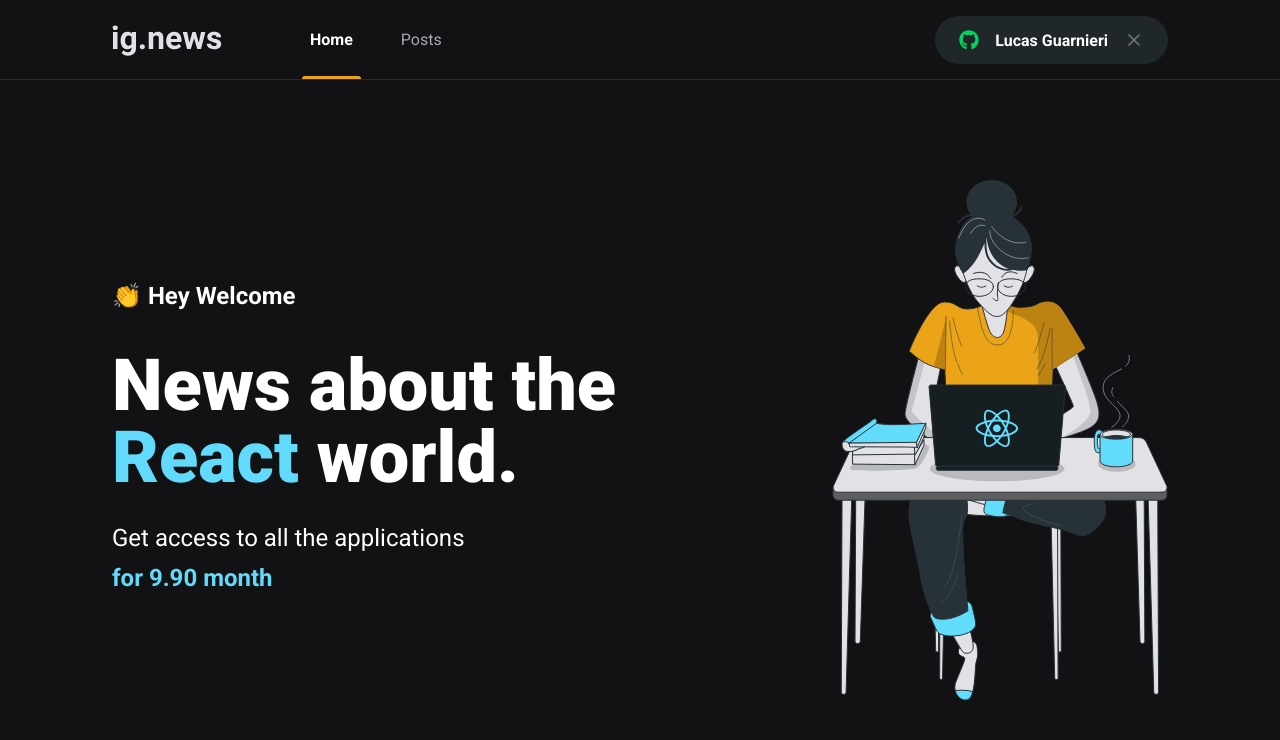
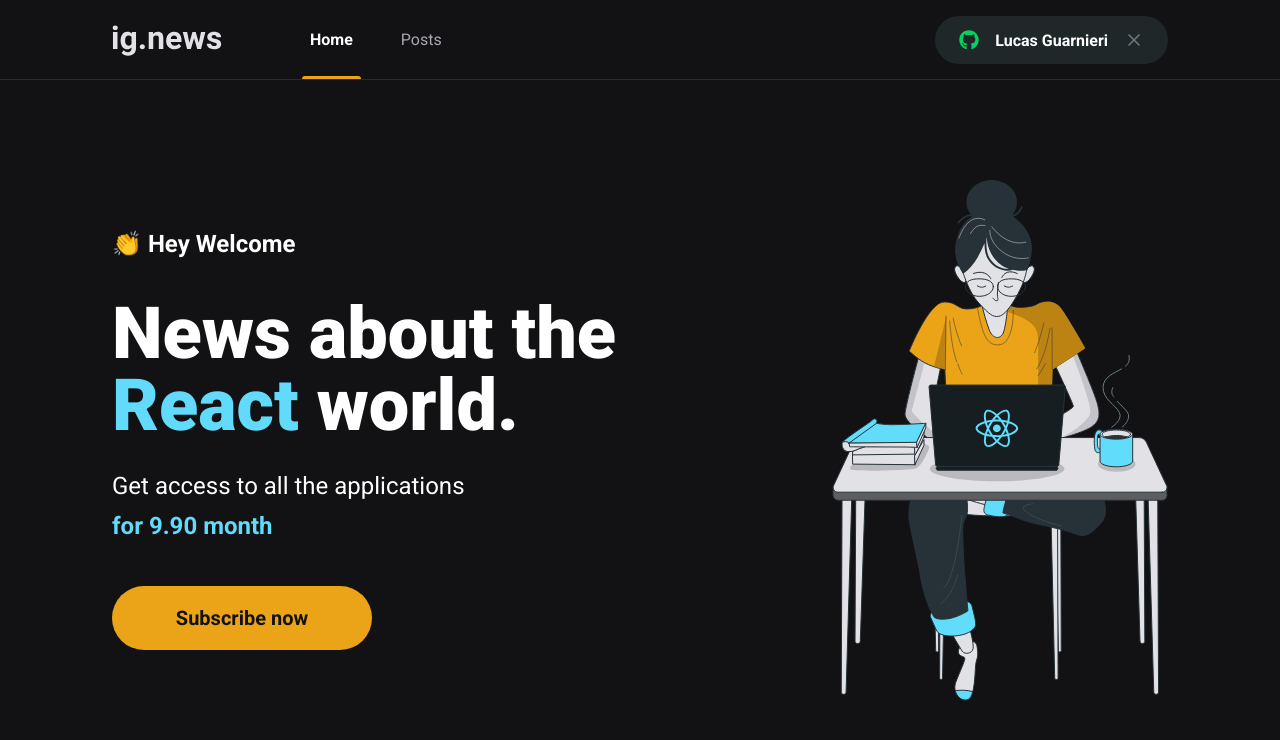
Before and after one commit to lucasguarni/ignite-ignews, a Next.js app: page / in a window 1280 px wide. Shown: the top 740 px of the page. Built offline with nearby package versions, Linux system fonts and the light colour scheme.

Commit message:
feat: Adiciona component subscribeButton

```diff
--- /dev/null
+++ b/src/components/SubscribeButton/index.tsx
@@ -0,0 +1,12 @@
+import styles from './styles.module.scss';
+
+export function SubscribeButton() {
+  return (
+    <button
+      type="button"
+      className={styles.subscribeButton}
+    >
+      Subscribe now
+    </button>
+  );
+}
--- /dev/null
+++ b/src/components/SubscribeButton/styles.module.scss
@@ -0,0 +1,18 @@
+.subscribeButton {
+  align-items: center;
+  background: var(--yellow-500);
+  border-radius: 2rem;
+  border: 0;
+  color: var(--gray-900);
+  display: flex;
+  font-size: 1.25rem;
+  font-weight: bold;
+  height: 4rem;
+  justify-content: center;
+  transition: 0.2s;
+  width: 260px;
+
+  &:hover {
+    filter: brightness(0.8);
+  }
+}
--- a/src/pages/home.module.scss
+++ b/src/pages/home.module.scss
@@ -37,4 +37,8 @@
       font-weight: bold;
     }
   }
+
+  button {
+    margin-top: 2.5rem;
+  }
 }
--- a/src/pages/index.tsx
+++ b/src/pages/index.tsx
@@ -1,4 +1,6 @@
 import Head from 'next/head';
+
+import { SubscribeButton } from '../components/SubscribeButton';
 import styles from './home.module.scss';
 
 export default function Home() {
@@ -16,6 +18,8 @@
             Get access to all the applications <br />
             <span>for 9.90 month</span>
           </p>
+
+          <SubscribeButton />
         </section>
         <img src="/images/avatar.svg" alt="Girl coding" />
       </main>
```
